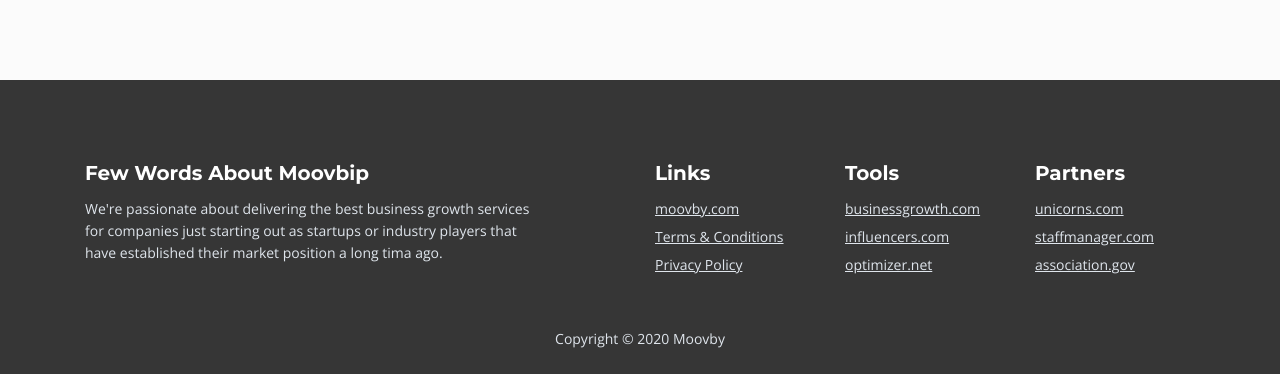
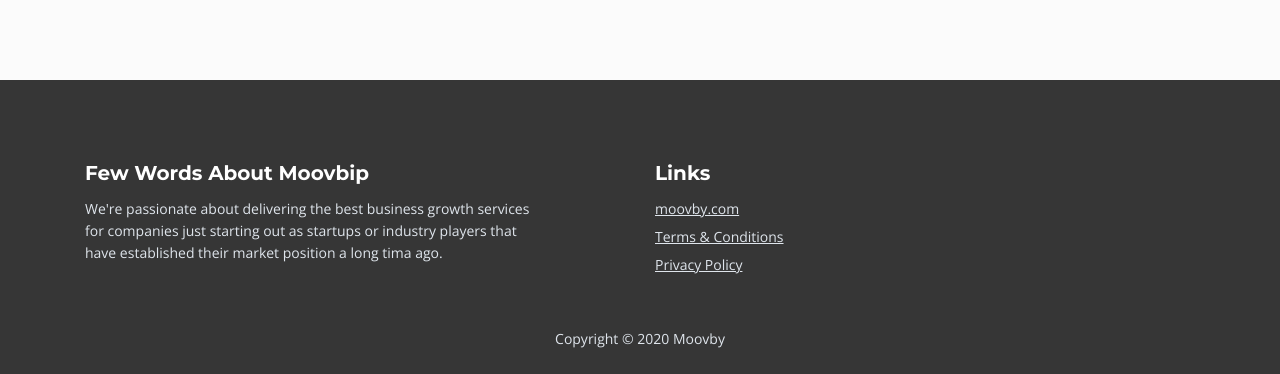
Before and after one commit to tnhmb/moovbip-web, a plain HTML site: page web/index.html in a window 1280 px wide. Shown: the part 4135-4509 px from the top of the page. Drawn offline with nearby package versions, Linux system fonts and the light colour scheme; a script that the page names is missing.

Commit message:
Change UI

```diff
--- a/web/index.html
+++ b/web/index.html
@@ -501,38 +501,6 @@
                         </ul>
                     </div> <!-- end of text-container -->
                 </div> <!-- end of col -->
-                <div class="col-md-2">
-                    <div class="text-container">
-                        <h4>Tools</h4>
-                        <ul class="list-unstyled li-space-lg">
-                            <li>
-                                <a class="white" href="#your-link">businessgrowth.com</a>
-                            </li>
-                            <li>
-                               <a class="white" href="#your-link">influencers.com</a>
-                            </li>
-                            <li class="media">
-                                <a class="white" href="#your-link">optimizer.net</a>
-                            </li>
-                        </ul>
-                    </div> <!-- end of text-container -->
-                </div> <!-- end of col -->
-                <div class="col-md-2">
-                    <div class="text-container">
-                        <h4>Partners</h4>
-                        <ul class="list-unstyled li-space-lg">
-                            <li>
-                                <a class="white" href="#your-link">unicorns.com</a>
-                            </li>
-                            <li>
-                                <a class="white" href="#your-link">staffmanager.com</a>
-                            </li>
-                            <li>
-                                <a class="white" href="#your-link">association.gov</a>
-                            </li>
-                        </ul>
-                    </div> <!-- end of text-container -->
-                </div> <!-- end of col -->
             </div> <!-- end of row -->
         </div> <!-- end of container -->
     </div> <!-- end of footer -->
```
